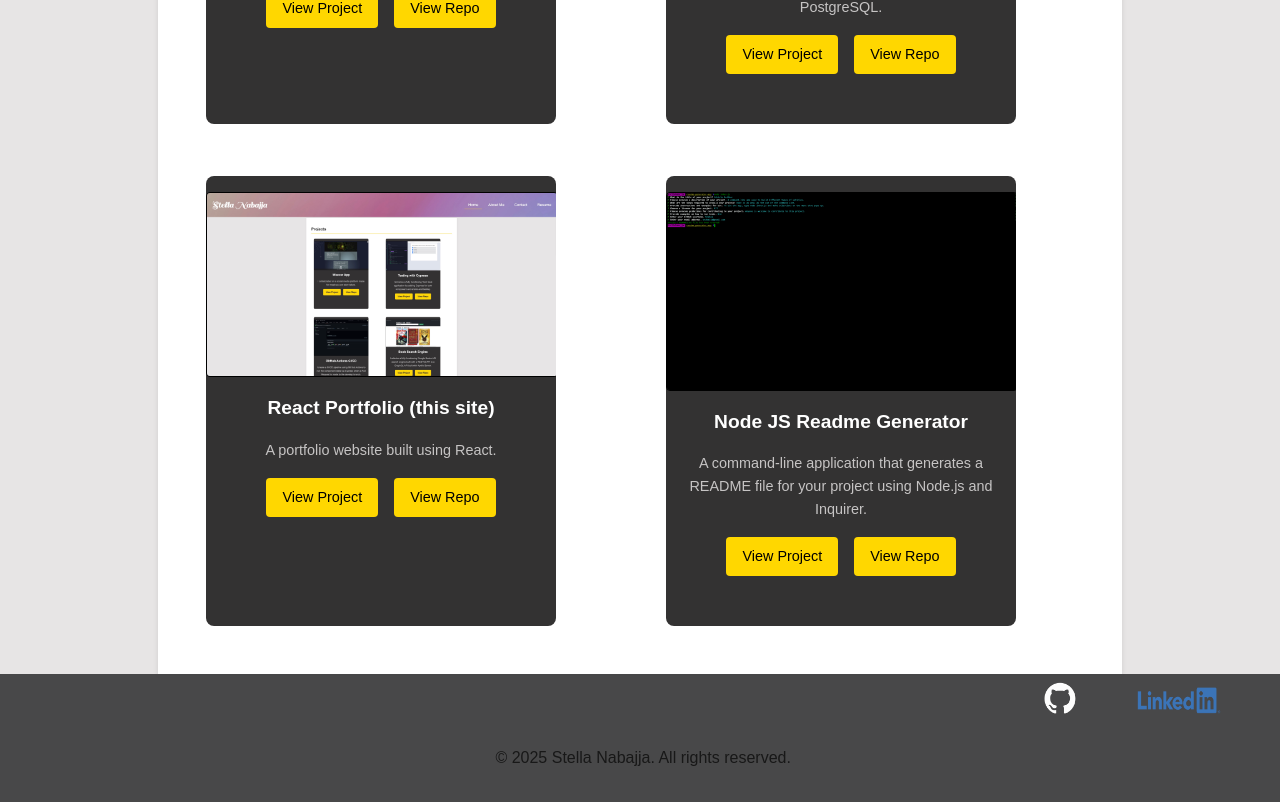
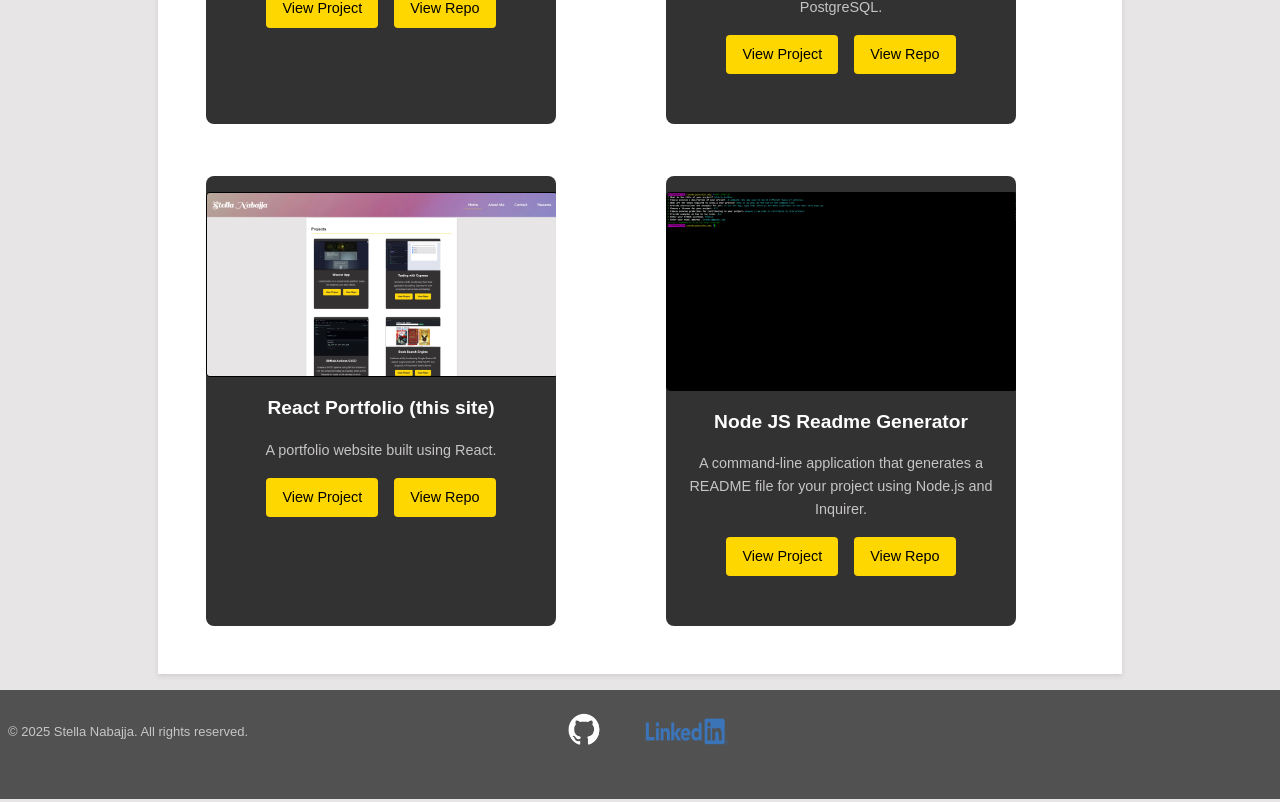
Before and after one commit to snabaj/react-portfolio, a React (Vite) app: page / in a window 1280 px wide. Shown: the part 2626-3428 px from the top of the page. Built offline with nearby package versions, Linux system fonts and the light colour scheme; the HTML template or start-up script is replaced by a standard one; a web font is replaced by a local one.

Commit message:
Remove commented out code

```diff
--- a/src/styles/App.css
+++ b/src/styles/App.css
@@ -1,31 +1,22 @@
-/* General Reset */
-
+/* App.css */
 body {
   margin: 0;
   font-family: Arial, sans-serif;
   background-color: #e7e5e5;
-  /* background-image: url('../assets/images/pexels-port5.jpg'); */
   background-repeat: no-repeat;
-  /* background: linear-gradient(to bottom, #09203F, #537895); */
-  /* background-image: linear-gradient(rgba(0, 0, 0, 0.7), rgba(0, 0, 0, 0.7)), url('../assets/images/header-back.jpg'); */
   background-size: cover;
-  /* background-position: center; */
   background-attachment: fixed;
-  /* color: #333; */
   line-height: 1.6;
   width: 100%;
   display: flex;
   flex-direction: column;
   min-height: 100vh;
-  /* overflow-y: scroll; */
   overflow-x: hidden;
   padding-top: 10rem;
 }
 
-/* Header Styling */
 header {
   background-image: linear-gradient(rgba(0, 0, 0, 0.2), rgba(0, 0, 0, 0.2)), url('../assets/images/pexels-port4.jpg');
-  /* background-image: linear-gradient(rgba(0, 0, 0, 0.3), rgba(0, 0, 0, 0.3)); */
   background-size: cover;
   background-position: center;
   color: white;
@@ -44,7 +35,6 @@ header h1 {
   flex: 1;
   text-align: left;
   font-size: 3.5rem;
-  /* font-family: inconsolata; */
   font-family: Sail;
 }
 
@@ -78,7 +68,6 @@ nav button {
   background: none;
   color: white;
   border: none;
-  /* border-radius: 15px; */
   padding: 0.75rem 1.5rem;
   margin: 0 0.5rem;
   cursor: pointer;
@@ -87,13 +76,10 @@ nav button {
 
 nav button.active {
   border-bottom: 2px solid #ffd700;
-  /* box-shadow: 10px 10px 5px lightgrey; */
 }
 
 nav button:hover {
   color: #ffd700;
-  /* background-color: white;
-  color: black; */
 }
 
 /* Main Section Styling */
@@ -101,7 +87,6 @@ main {
   display: flex;
   flex-direction: column;
   padding: 2rem;
-  /*padding-top: 200px;*/
   max-width: 900px;
   min-height: 100vh;
   margin: 0 auto;
@@ -165,12 +150,6 @@ form button:hover {
   color: #333;
 }
 
-/* .page-container {
-  display: flex;
-  flex-direction: column;
-  min-height: 100vh;
-} */
-
 .content-wrap {
   flex: 1; /* Take up all space until footer */
   padding: 2rem;
@@ -178,42 +157,55 @@ form button:hover {
 
 /* Footer Styling */
 footer {
-  background-color: #363637;
+  background-color: #414041;
   opacity: 0.9;
-  /* color: white; */
-  text-align: center;
-  padding: 0.2rem;
-  padding-bottom: 1rem;
-  /*margin-top: 2rem;*/
-  /* position: fixed; */
-  bottom: 0;
+  padding-bottom: 3rem;
   width: 100%;
+  margin-top: 1rem;
 }
 
-footer a {
-  /* color: white; */
-  text-decoration: none;
+footer nav {
+ position: absolute;
   margin: 0 0.5rem;
   font-size: 2rem;
-  padding: 1.5rem;
+  left: 50%;
+  transform: translateX(-50%);
 }
 
-/* footer a:hover {
-  text-decoration: none;
-} */
+footer p {
+  color: rgb(195, 193, 193);
+  margin: 0.5rem;
+  font-size: small;
+  padding-top: 2rem;
+}
 
 #github {
   width: 30px;
   height: 30px;
+  padding: 1.5rem;
   transition: color 0.3s ease, transform 0.3s ease;
-    animation: pulse 1.5s infinite ease-in-out;
+  animation: pulse 1.5s infinite ease-in-out;
 }
 
 #linkedin {
   width: 80px;
   height: 25px;
+  padding: 1.5rem;
   transition: color 0.3s ease, transform 0.3s ease;
   animation: pulse 1.5s infinite ease-in-out;
+}
+
+/* Animation for the GitHub & linkedin icons */
+@keyframes pulse {
+  0% {
+    transform: scale(1);
+  }
+  50% {
+    transform: scale(1.2);
+  }
+  100% {
+    transform: scale(1);
+  }
 }
 
 ::-webkit-scrollbar {
```
